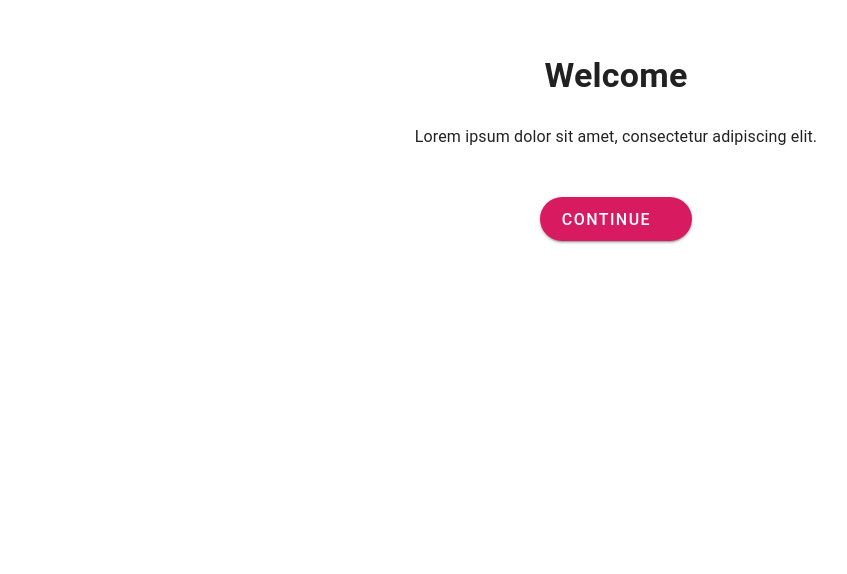
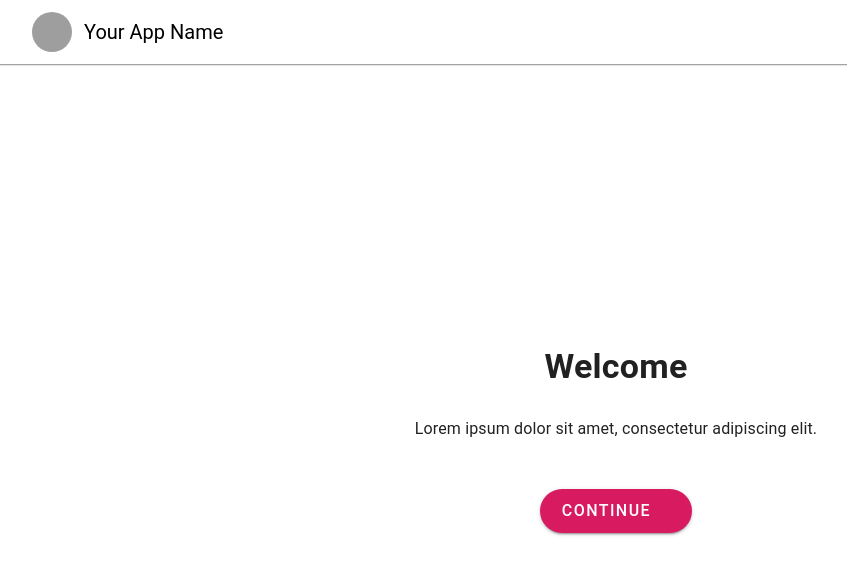
Before and after one commit to prasanthvercel/newjoelai, a Vue app: page / in a window 1280 px wide. Shown: the top 574 px of the page, without its empty margins (24-871 px from the left). Built offline with nearby package versions, Linux system fonts and the light colour scheme; no server answers; grey boxes are pictures that could not be loaded.

Commit message:
changes done

```diff
--- a/src/App.vue
+++ b/src/App.vue
@@ -1,7 +1,20 @@
 <template>
-  <div class="bg-red-500">
-    <router-view />
-  </div>
+  <v-app>
+    <v-app-bar app color="white" elevation="1">
+      <v-container class="d-flex align-center">
+        <v-avatar size="40" rounded="circle">
+          <v-img src="/logo.png" alt="Logo"></v-img>
+        </v-avatar>
+        <v-toolbar-title class="ml-3">Your App Name</v-toolbar-title>
+        <v-spacer></v-spacer>
+        <!-- Navigation links can go here -->
+      </v-container>
+    </v-app-bar>
+
+    <v-main>
+      <router-view />
+    </v-main>
+  </v-app>
 </template>
 
 <script setup>
```
Also changed, not shown: public/logo.jpg (added).
